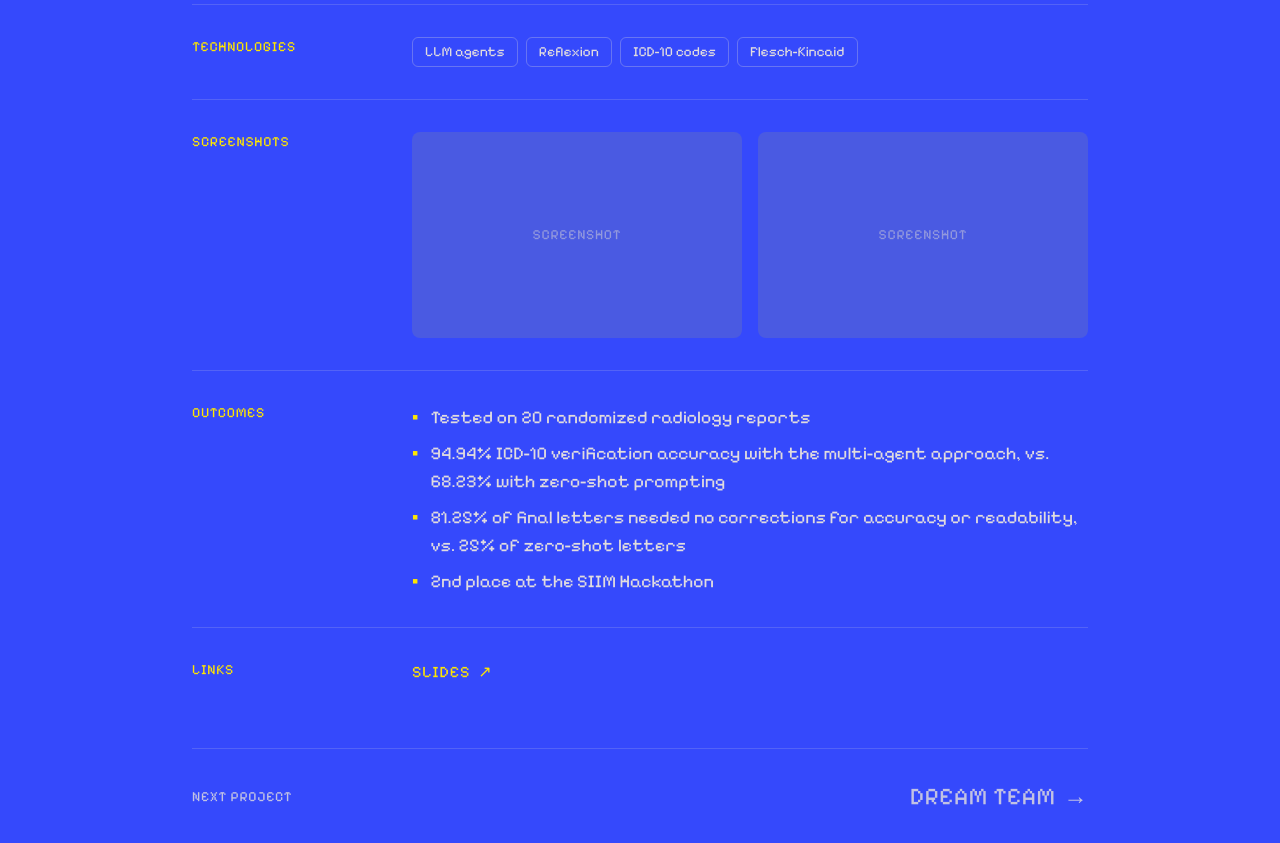
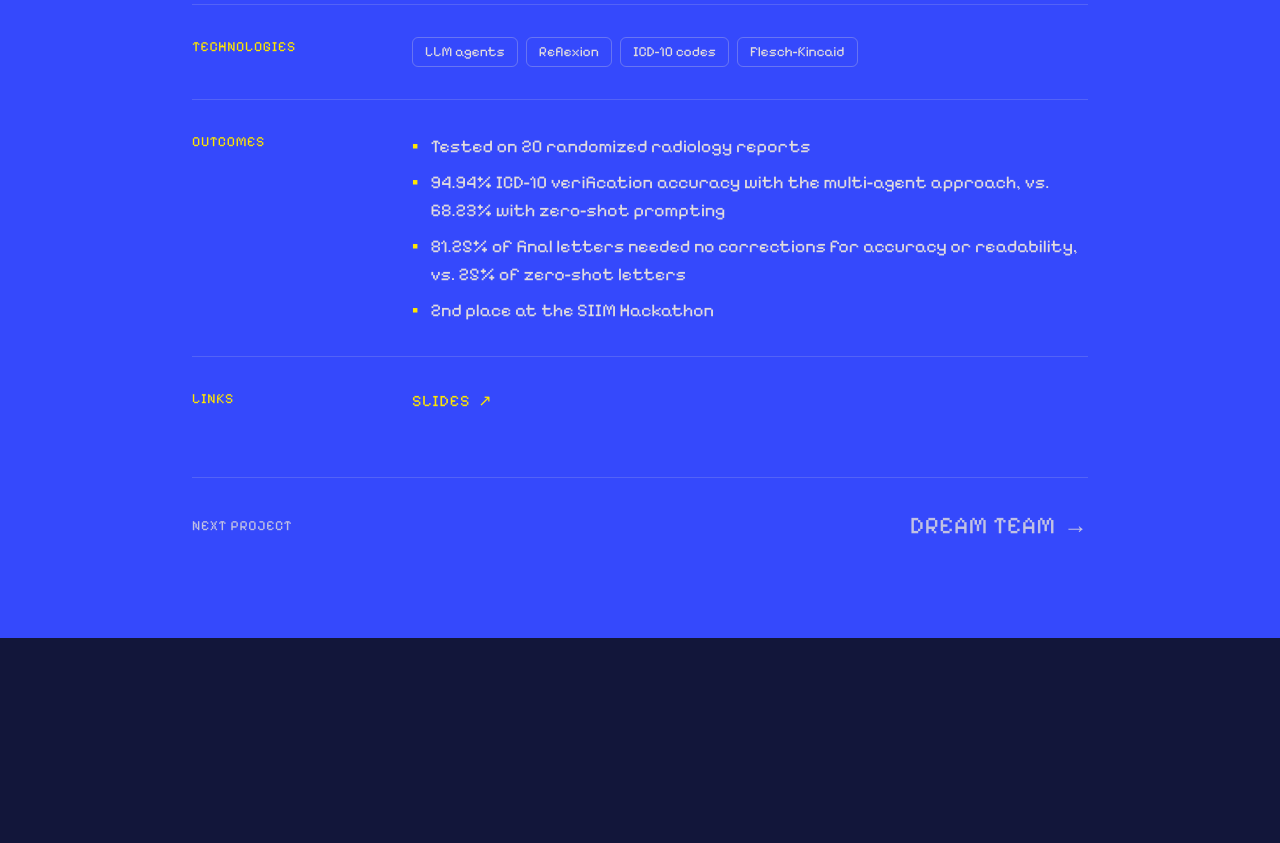
Before and after one commit to sophiecodie/sophie-personal-website, a Next.js app: page /work/agent00hl7 in a window 1280 px wide. Shown: the part 1700-2543 px from the top of the page. After the commit the page ends 2338 px from the top, so only its background shows below. Built offline with nearby package versions, Linux system fonts and the light colour scheme.

Commit message:
cleaning

```diff
--- a/components/ProjectDetail.tsx
+++ b/components/ProjectDetail.tsx
@@ -107,6 +107,7 @@ export default function ProjectDetail({ project }: { project: Project }) {
           </Section>
         )}
 
+        {d.screenshots && (
           <Section label="Screenshots">
             <div className="grid gap-4 sm:grid-cols-2">
               {d.screenshots.length > 0
@@ -129,6 +130,7 @@ export default function ProjectDetail({ project }: { project: Project }) {
                   ))}
             </div>
           </Section>
+        )}
 
         {d.outcomes.length > 0 && (
           <Section label="Outcomes">
--- a/data/projects.ts
+++ b/data/projects.ts
@@ -26,7 +26,7 @@ export type ProjectDetail = {
   process: string[];
   processLabel?: string; // defaults to "Process"
   tech: string[];
-  screenshots: { src: string; alt: string }[]; // files in /public; empty = placeholder frames
+  screenshots?: { src: string; alt: string }[]; // files in /public; empty = placeholder frames, omitted = no section
   outcomes: string[];
   links: { label: string; href: string }[];
 };
@@ -54,7 +54,6 @@ export const projects: Project[] = [
       ],
       process: [], // TODO: how the project came together
       tech: ["Streamlit", "MINERVA knowledge graph", "AI agents", "Semantic search"],
-      screenshots: [], // TODO: e.g. { src: "/work/neurobiome-1.png", alt: "…" }
       outcomes: [
         "A comprehensive thesis on using AI to translate complex scientific findings into accessible educational tools",
       ],
@@ -96,7 +95,6 @@ export const projects: Project[] = [
         "The loop is programmatic, so it improves accuracy while minimizing the need for human input",
       ],
       tech: ["LLM agents", "Reflexion", "ICD-10 codes", "Flesch-Kincaid"],
-      screenshots: [], // TODO
       outcomes: [
         "Tested on 20 randomized radiology reports",
         "94.94% ICD-10 verification accuracy with the multi-agent approach, vs. 68.23% with zero-shot prompting",
```
Lines whose indentation alone changed are shown as unchanged.
